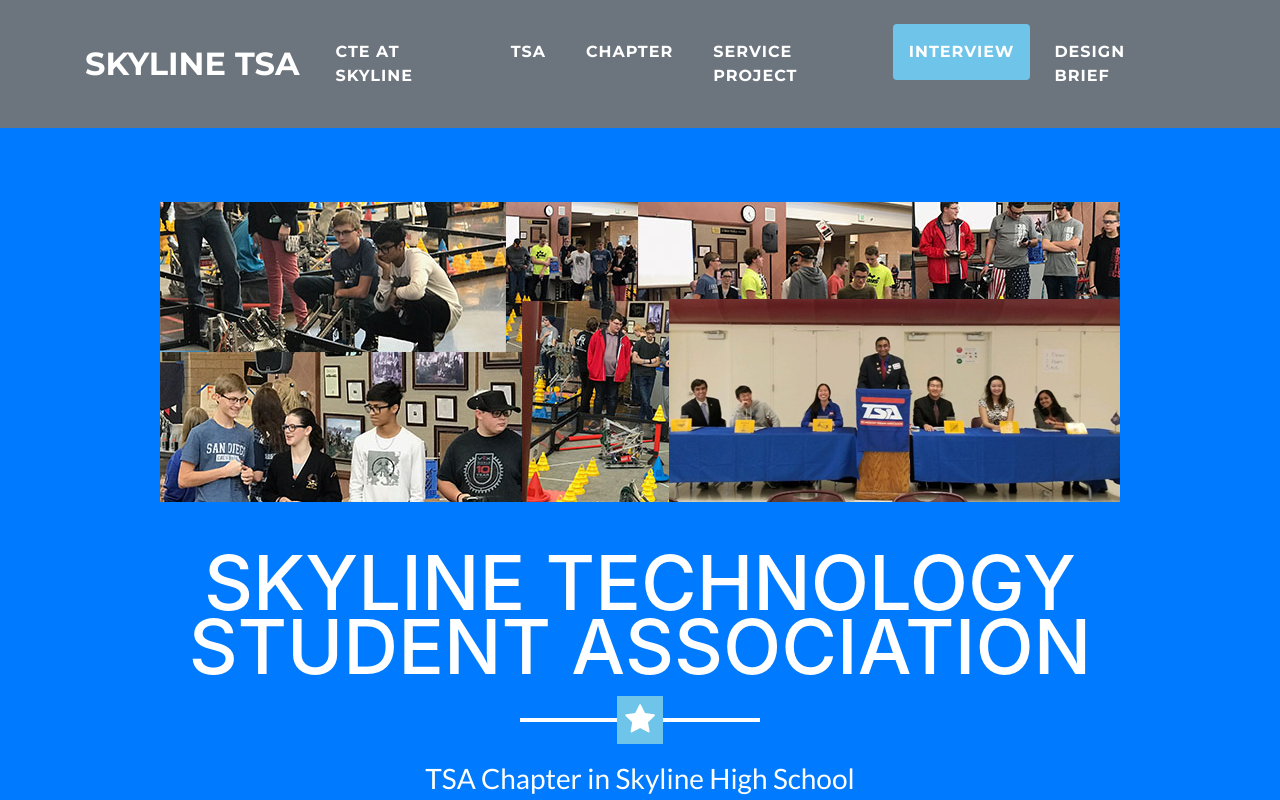
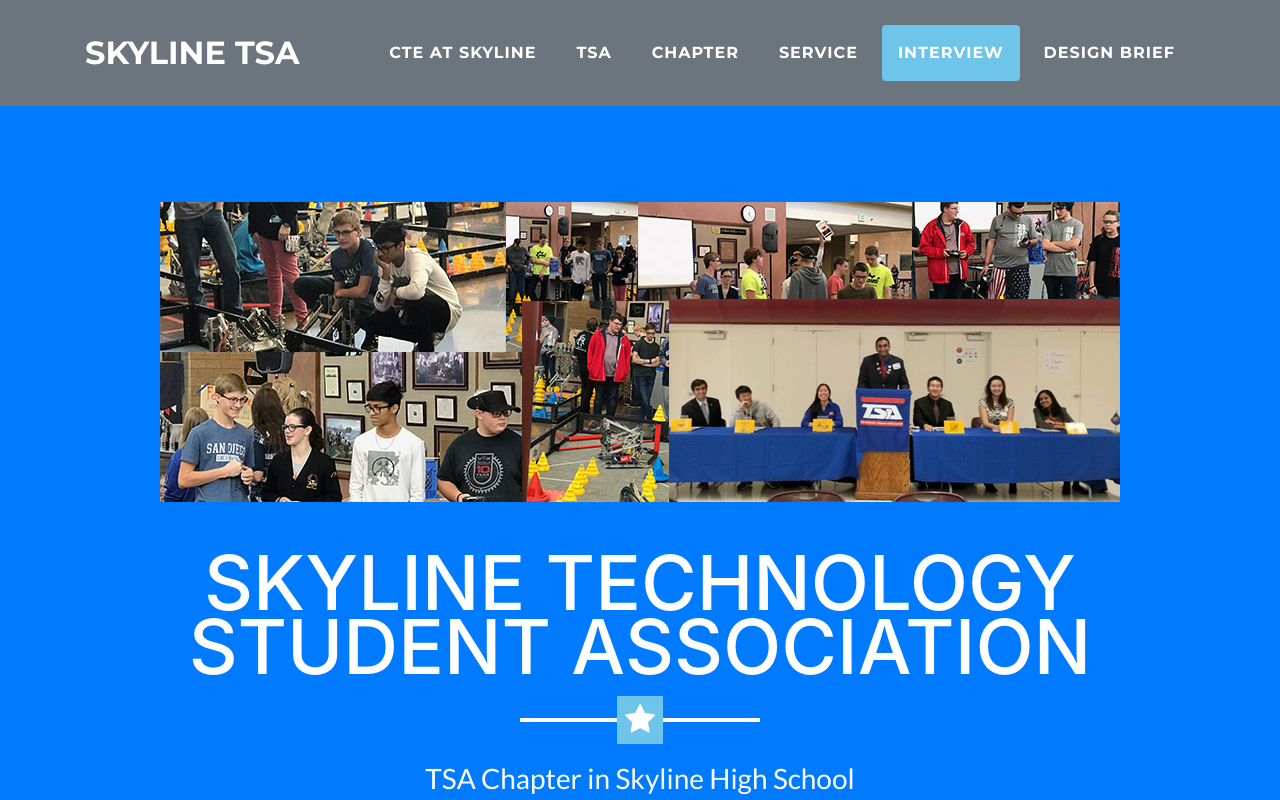
Before and after one commit to KRagula/TSAWebmaster, a website with bundled scripts: page index-tsa.html in a window 1280 px wide. Shown: the top 800 px of the page. Built offline with nearby package versions, Linux system fonts and the light colour scheme.

Commit message:
Add files via upload

```diff
--- a/index-tsa.html
+++ b/index-tsa.html
@@ -46,7 +46,7 @@
             <li class="nav-item mx-0 mx-lg-1">
               <a class="nav-link py-3 px-0 px-lg-3 rounded js-scroll-trigger" href="#chapter">Chapter</a>
             <li class="nav-item mx-0 mx-lg-1">
-              <a class="nav-link py-3 px-0 px-lg-3 rounded js-scroll-trigger" href="#service">Service Project</a>
+              <a class="nav-link py-3 px-0 px-lg-3 rounded js-scroll-trigger" href="#service">Service</a>
             <li class="nav-item mx-0 mx-lg-1">
               <a class="nav-link py-3 px-0 px-lg-3 rounded js-scroll-trigger" href="#kapptie">Interview</a>
             <li class="nav-item mx-0 mx-lg-1">
```
